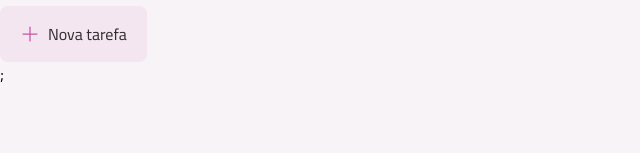
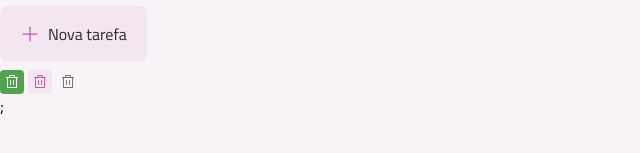
Before and after one commit to gui-cordeiro22/to-do-list, a React (Vite) app: page / in a window 1280 px wide. Shown: the part 159-312 px from the top of the page, without its empty margins (0-640 px from the left). Built offline with nearby package versions, Linux system fonts and the light colour scheme.

Commit message:
feat: adding button-icon component

```diff
--- /dev/null
+++ b/src/components/elements/button-icon/button-icon.styles.ts
@@ -0,0 +1,45 @@
+// Dependencies
+import { cva } from "class-variance-authority";
+
+export const buttonIconVariants = cva(
+  "inline-flex items-center justify-center cursor-pointer transition group",
+  {
+    variants: {
+      variant: {
+        primary: "bg-green-base hover:bg-green-dark",
+        secondary: "bg-gray-200 hover:bg-pink-base",
+        tertiary: "bg-transparent hover:bg-gray-200",
+      },
+      size: {
+        sm: "w-6 h-6 p-1 rounded",
+      },
+      disabled: {
+        true: "opacity-50 pointer-events-none",
+      },
+    },
+
+    defaultVariants: {
+      variant: "primary",
+      size: "sm",
+      disabled: false,
+    },
+  },
+);
+
+export const buttonIconIconVariants = cva("transition", {
+  variants: {
+    variant: {
+      primary: "fill-white",
+      secondary: "fill-pink-base group-hover:fill-white",
+      tertiary: "fill-gray-300 group-hover:fill-gray-400",
+    },
+    size: {
+      sm: "w-4 h-4",
+    },
+  },
+
+  defaultVariants: {
+    variant: "primary",
+    size: "sm",
+  },
+});
--- /dev/null
+++ b/src/components/elements/button-icon/button-icon.tsx
@@ -0,0 +1,33 @@
+// Dependencies
+import { FunctionComponent } from "react";
+
+// Components
+import { Icon } from "../icon";
+
+// Types
+import { ButtonIconProps } from "./button-icon.types";
+import {
+  buttonIconIconVariants,
+  buttonIconVariants,
+} from "./button-icon.styles";
+
+export const ButtonIcon: FunctionComponent<ButtonIconProps> = ({
+  variant,
+  size,
+  disabled,
+  className,
+  iconCompositions,
+  ...props
+}) => {
+  return (
+    <button
+      className={buttonIconVariants({ variant, size, disabled, className })}
+      {...props}
+    >
+      <Icon
+        SvgSource={iconCompositions}
+        className={buttonIconIconVariants({ variant, size })}
+      />
+    </button>
+  );
+};
--- /dev/null
+++ b/src/components/elements/button-icon/button-icon.types.ts
@@ -0,0 +1,17 @@
+// Dependencies
+import { ComponentProps } from "react";
+import { VariantProps } from "class-variance-authority";
+
+// Types
+import { Icon } from "../icon";
+import { buttonIconVariants } from "./button-icon.styles";
+
+export type ButtonIconElement = Omit<
+  ComponentProps<"button">,
+  "size" | "disabled"
+> &
+  VariantProps<typeof buttonIconVariants> & {
+    iconCompositions: ComponentProps<typeof Icon>["SvgSource"];
+  };
+
+export type ButtonIconProps = ButtonIconElement;
--- /dev/null
+++ b/src/components/elements/button-icon/index.ts
@@ -0,0 +1,8 @@
+// Component
+import { ButtonIcon } from "./button-icon";
+
+// Types
+import { ButtonIconProps } from "./button-icon.types";
+
+export { ButtonIcon };
+export type { ButtonIconProps };
--- a/src/pages/home/home.page.tsx
+++ b/src/pages/home/home.page.tsx
@@ -11,6 +11,7 @@
 // Assets
 import Trash from "../../assets/icons/trash-regular.svg?react";
 import Plus from "../../assets/icons/plus-regular.svg?react";
+import { ButtonIcon } from "../../components/elements/button-icon";
 
 export const HomePage: FunctionComponent = () => {
   return (
@@ -44,6 +45,12 @@
           <div>
             <Button label="Nova tarefa" iconCompositions={Plus} />
           </div>
+
+          <div className="flex gap-1">
+            <ButtonIcon iconCompositions={Trash} />
+            <ButtonIcon variant="secondary" iconCompositions={Trash} />
+            <ButtonIcon variant="tertiary" iconCompositions={Trash} />
+          </div>
         </div>
       }
     />
```
